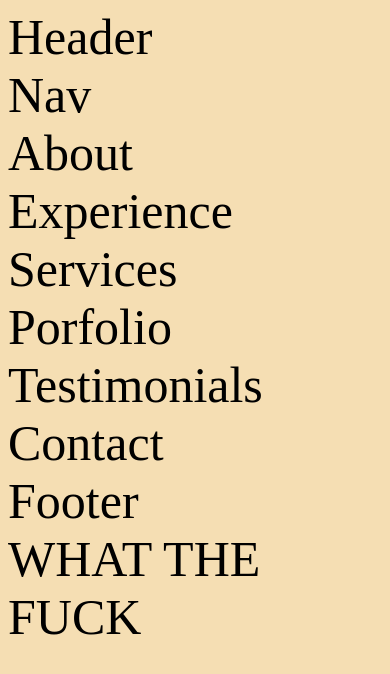
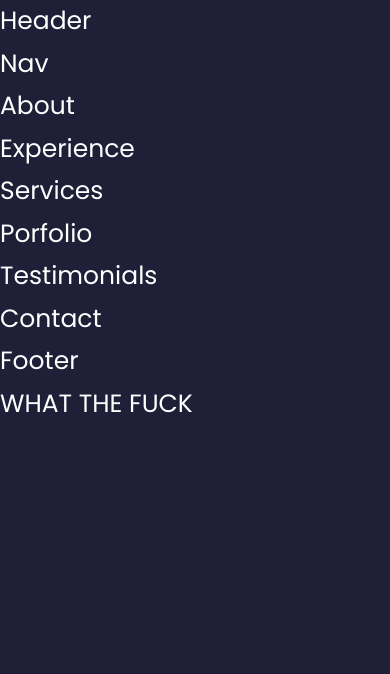
Before and after one commit to BoiledLettuce/Joshua-Henson-React-Portfolio, a React (Create React App) app: page / in a window 390 px wide. Shown: the top 674 px of the page. Built offline with nearby package versions, Linux system fonts and the light colour scheme.

Commit message:
index.css grabs and responsiveness

```diff
--- a/src/index.css
+++ b/src/index.css
@@ -1,5 +1,139 @@
+@import url('https://fonts.googleapis.com/css2?family=Poppins:wght@300;400;500;600&display=swap');
+
+* {
+    margin: 0;
+    padding: 0;
+    border: 0;
+    outline: 0;
+    box-sizing: border-box;
+    list-style: none;
+    text-decoration: none;
+}
+
+:root {
+    --color-bg: #1f1f38;
+    --color-bg-variant: #2c2c6c;
+    --color-primary: #4db5ff;
+    --color-primary-variant: rgba(77, 181, 255, 0.4);
+    --color-white: #fff;
+    --color-light: rgba(255, 255, 255, 0.6);
+
+    --transition: all 400ms ease;
+
+    --container-width-lg: 75%;
+    --container-width-md: 86%;
+    --container-width-sm: 90%;
+}
+
+html {
+    scroll-behavior: smooth;
+}
+
+::-webkit-scrollbar {
+    display: none;
+}
+
 body {
-    background: wheat;
-    color: black;
-    font-size: 50px;
+    font-family: 'Poppins', sans-serif;
+    font-size: 25px;
+    background: var(--color-bg);
+    color: var(--color-white);
+    line-height: 1.7;
+    /* background-image: url(../src/assets/bg-texture.png);  NO BG TEXTURE YET*/
 }
+
+/* ======================= GENERAL STUFF ======================== */
+
+.container {
+    width: var(--container-width-lg);
+    margin: 0 auto;
+}
+
+h1, h2, h3, h4, h5 {
+    font-weight: 500;
+}
+
+h1 {
+    font-size: 2.5rem;
+}
+
+section {
+    margin-top: 8rem;
+}
+
+section > h2, section > h5 {
+    text-align: center;
+    color: var(--color-light);
+}
+
+section > h2 {
+    color: var(--color-primary);
+    margin-bottom: 3rem;
+}
+
+.text-light {
+    color: var(--color-light);
+}
+
+a {
+    color: var(--color-primary);
+    transition: var(--transition);
+}
+
+a:hover {
+    color: var(--color-white);
+}
+
+.btn {
+    width: max-content;
+    display: inline-block;
+    color: var(--color-primary);
+    padding: 0.75rem 1.2rem;
+    border-radius: 0.4rem;
+    cursor: pointer;
+    border: 1px solid var(--color-primary);
+    transition: var(--transition);
+}
+
+.btn:hover {
+    background: var(--color-white);
+    color: var(--color-bg);
+    border-color: transparent;
+}
+
+.btn-primary {
+    background: var(--color-primary);
+    color: var(--color-bg);
+}
+
+img {
+    display: block;
+    width: 100%;
+    object-fit: cover;
+}
+
+/* ==================== MEDIA STUFF MEDIUM DEVICE ======================= */
+
+@media screen and (max-width: 1024px) {
+    .container {
+        width: var(--container-width-md);
+    }
+
+    section {
+        margin-top: 6rem;
+    }
+}
+
+
+
+/* ==================== MEDIA STUFF SMALL DEVICE ======================= */
+
+@media screen and (max-width: 600px) {
+    .container {
+        width: var(--container-width-sm);
+    }
+
+    section > h2{
+        margin-top: 2rem;
+    }
+}
```
